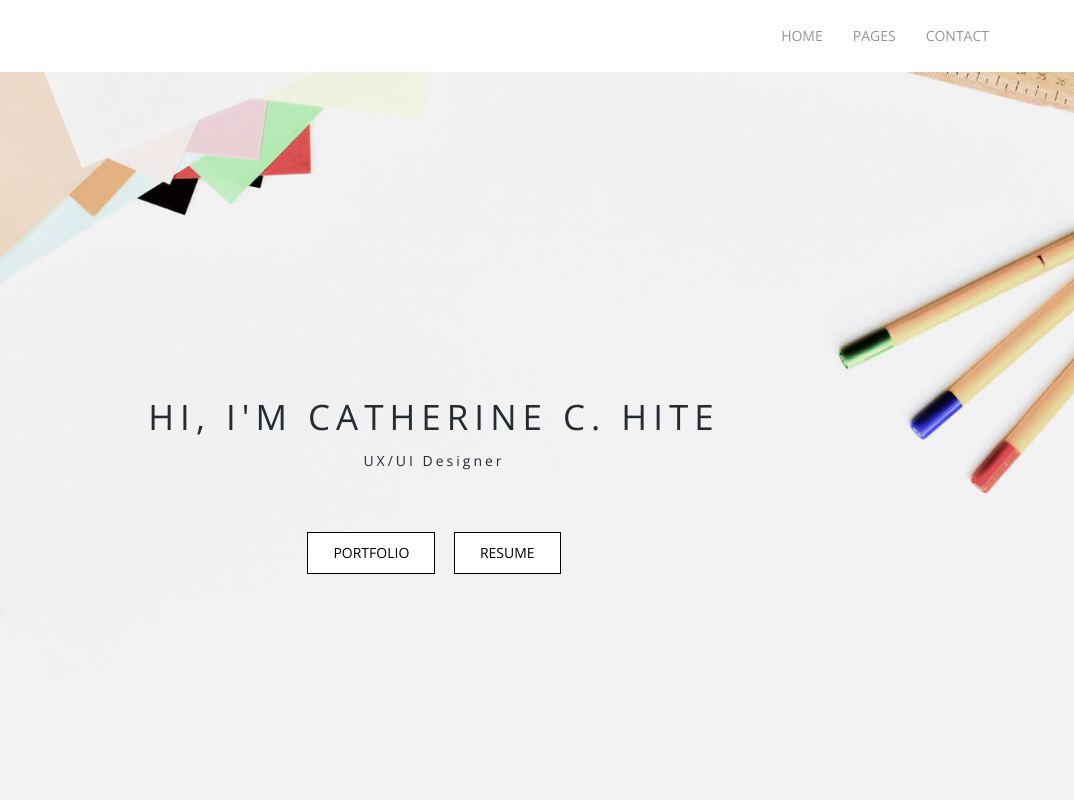
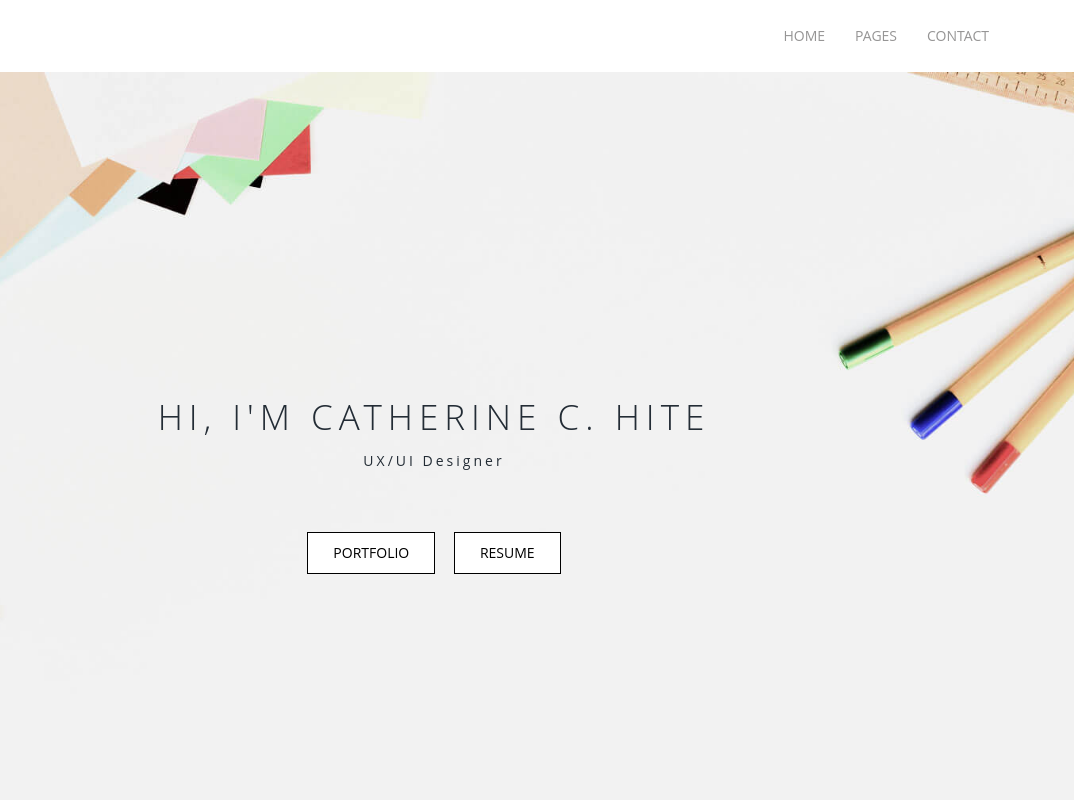
Before and after one commit to cchite/cchite.github.io, a plain HTML site: page index.html in a window 1280 px wide. Shown: the top 800 px of the page, 206-1280 px from the left. Drawn offline with nearby package versions, Linux system fonts and the light colour scheme.

Commit message:
still working on font file

```diff
--- a/assets/css/style.css
+++ b/assets/css/style.css
@@ -58,7 +58,7 @@
 
 /*================================= 1. font import  ===========================================*/
 
-@import url('https://fonts.googleapis.com/css?family=Open+Sans&display=swap');
+/* @import url(https://fonts.googleapis.com/css?family=Open+Sans:400,300,600,700,800); */
 
 
 
```
